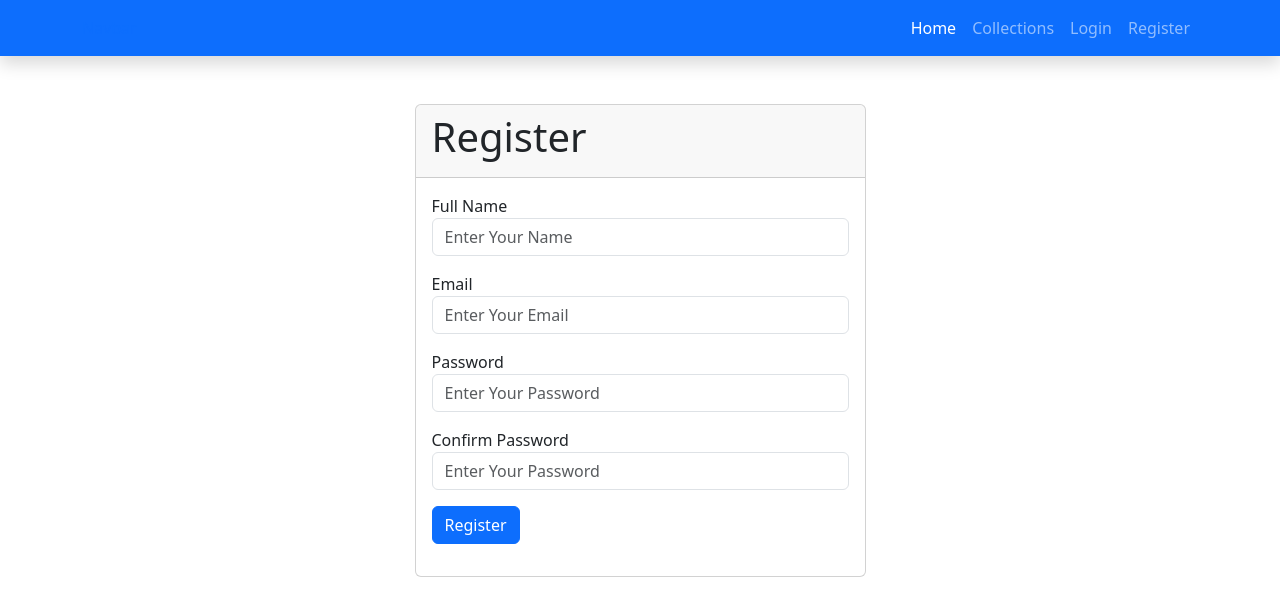
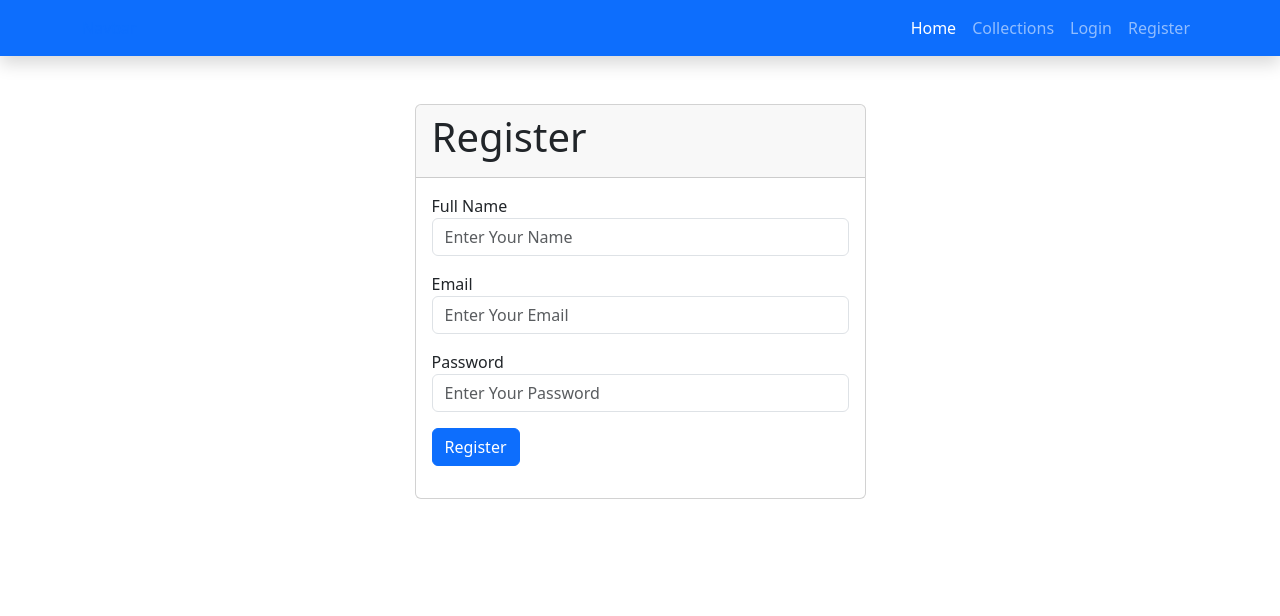
Before and after one commit to shubhuBimlendra/react-laravel-ecomm-project, a React (Create React App) app: page /register in a window 1280 px wide. Shown: the top 616 px of the page. Built offline with nearby package versions, Linux system fonts and the light colour scheme.

Commit message:
Registraion API Implemented

```diff
--- a/package.json
+++ b/package.json
@@ -6,12 +6,14 @@
     "@testing-library/jest-dom": "^5.17.0",
     "@testing-library/react": "^13.4.0",
     "@testing-library/user-event": "^13.5.0",
+    "axios": "^1.4.0",
     "bootstrap": "^5.3.1",
     "react": "^18.2.0",
     "react-dom": "^18.2.0",
     "react-is": "^18.2.0",
     "react-router-dom": "^5.2.0",
     "react-scripts": "5.0.1",
+    "sweetalert": "^2.1.2",
     "web-vitals": "^2.1.4"
   },
   "scripts": {
--- a/src/App.js
+++ b/src/App.js
@@ -4,6 +4,15 @@ import MasterLayout from "./layouts/admin/MasterLayout";
 import Home from "./components/frontend/Home";
 import Login from "./components/frontend/auth/Login";
 import Register from "./components/frontend/auth/Register";
+
+//to generate csrf tokens
+import axios from "axios";
+axios.defaults.withCredentials = true;
+
+//base url
+axios.defaults.baseURL = "http://127.0.0.1:8000/";
+axios.defaults.headers.post["Content-Type"] = "application/json";
+axios.defaults.headers.post["Accept"] = "application/json";
 
 function App() {
   return (
--- a/src/components/frontend/auth/Register.js
+++ b/src/components/frontend/auth/Register.js
@@ -1,7 +1,49 @@
-import React from "react";
+import React, { useState } from "react";
 import Navbar from "../../../layouts/frontend/Navbar";
+import axios from "axios";
+import swal from "sweetalert";
+import { useHistory } from "react-router-dom";
 
 function Register() {
+  const history = useHistory();
+  const [registerInput, setRegister] = useState({
+    name: "",
+    email: "",
+    password: "",
+    error_list: [],
+  });
+
+  //store
+  const handleInput = (e) => {
+    e.persist();
+    setRegister({ ...registerInput, [e.target.name]: e.target.value });
+  };
+
+  const registerSubmit = (e) => {
+    e.preventDefault();
+    const data = {
+      name: registerInput.name,
+      email: registerInput.email,
+      password: registerInput.password,
+    };
+
+    axios.get("/sanctum/csrf-cookie").then((response) => {
+      axios.post(`/api/register`, data).then((res) => {
+        if (res.data.status === 200) {
+          localStorage.setItem("auth_token", res.data.token);
+          localStorage.setItem("auth_name", res.data.username);
+          swal("Success", res.data.message, "success");
+          history.push("/");
+        } else {
+          setRegister({
+            ...registerInput,
+            error_list: res.data.validation_errors,
+          });
+        }
+      });
+    });
+  };
+
   return (
     <div>
       <Navbar />
@@ -13,42 +55,42 @@ function Register() {
                 <h1>Register</h1>
               </div>
               <div className="card-body">
-                <form>
+                <form onSubmit={registerSubmit}>
                   <div className="form-group mb-3">
                     <label>Full Name</label>
                     <input
                       type="text"
                       name="name"
+                      onChange={handleInput}
+                      value={registerInput.name}
                       className="form-control"
                       placeholder="Enter Your Name"
                     />
+                    <span>{registerInput.error_list.name}</span>
                   </div>
                   <div className="form-group mb-3">
                     <label>Email</label>
                     <input
                       type="email"
                       name="email"
+                      onChange={handleInput}
+                      value={registerInput.email}
                       className="form-control"
                       placeholder="Enter Your Email"
                     />
+                    <span>{registerInput.error_list.email}</span>
                   </div>
                   <div className="form-group mb-3">
                     <label>Password</label>
                     <input
                       type="password"
                       name="password"
+                      onChange={handleInput}
+                      value={registerInput.password}
                       className="form-control"
                       placeholder="Enter Your Password"
                     />
-                  </div>
-                  <div className="form-group mb-3">
-                    <label>Confirm Password</label>
-                    <input
-                      type="password"
-                      name="confirm_password"
-                      className="form-control"
-                      placeholder="Enter Your Password"
-                    />
+                    <span>{registerInput.error_list.password}</span>
                   </div>
                   <div className="form-group mb-3">
                     <button type="submit" className="btn btn-primary">
```
Also changed, not shown: 1 other file (tests, documents, lock files or other folders).
